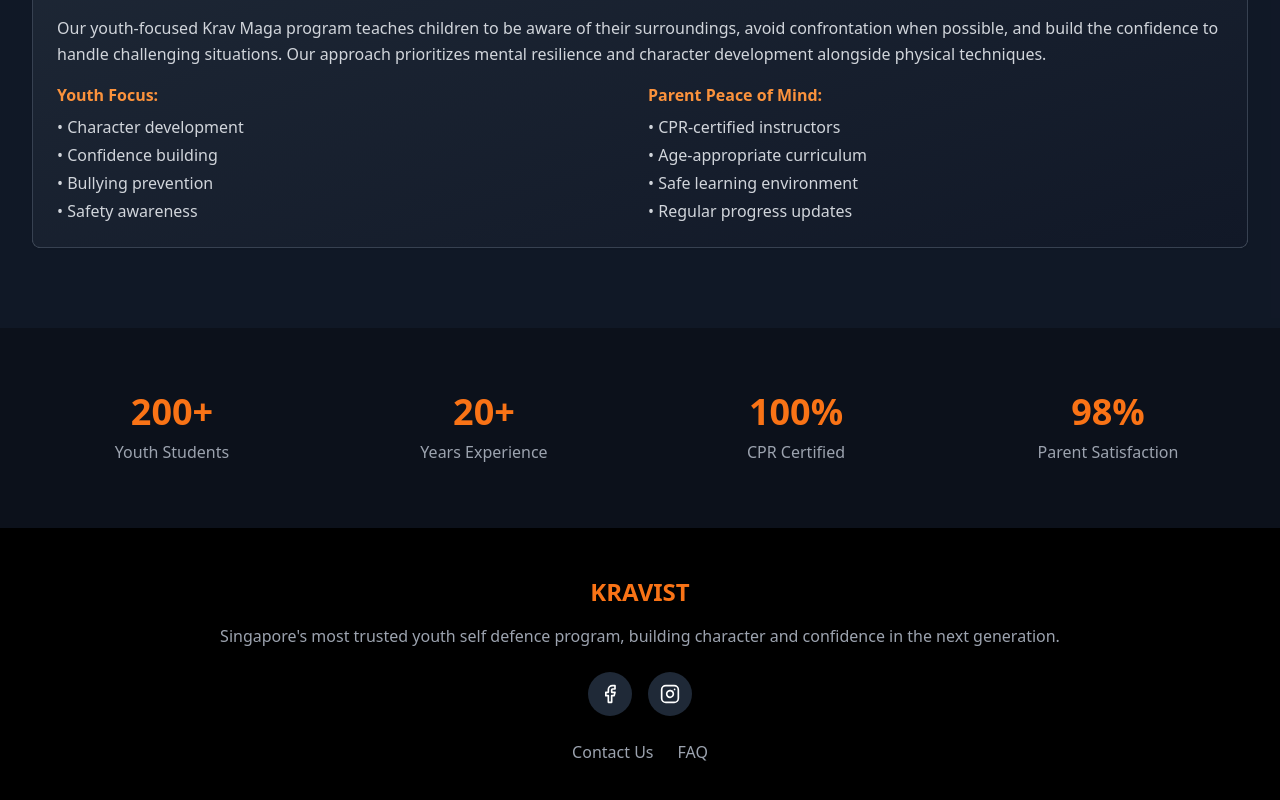
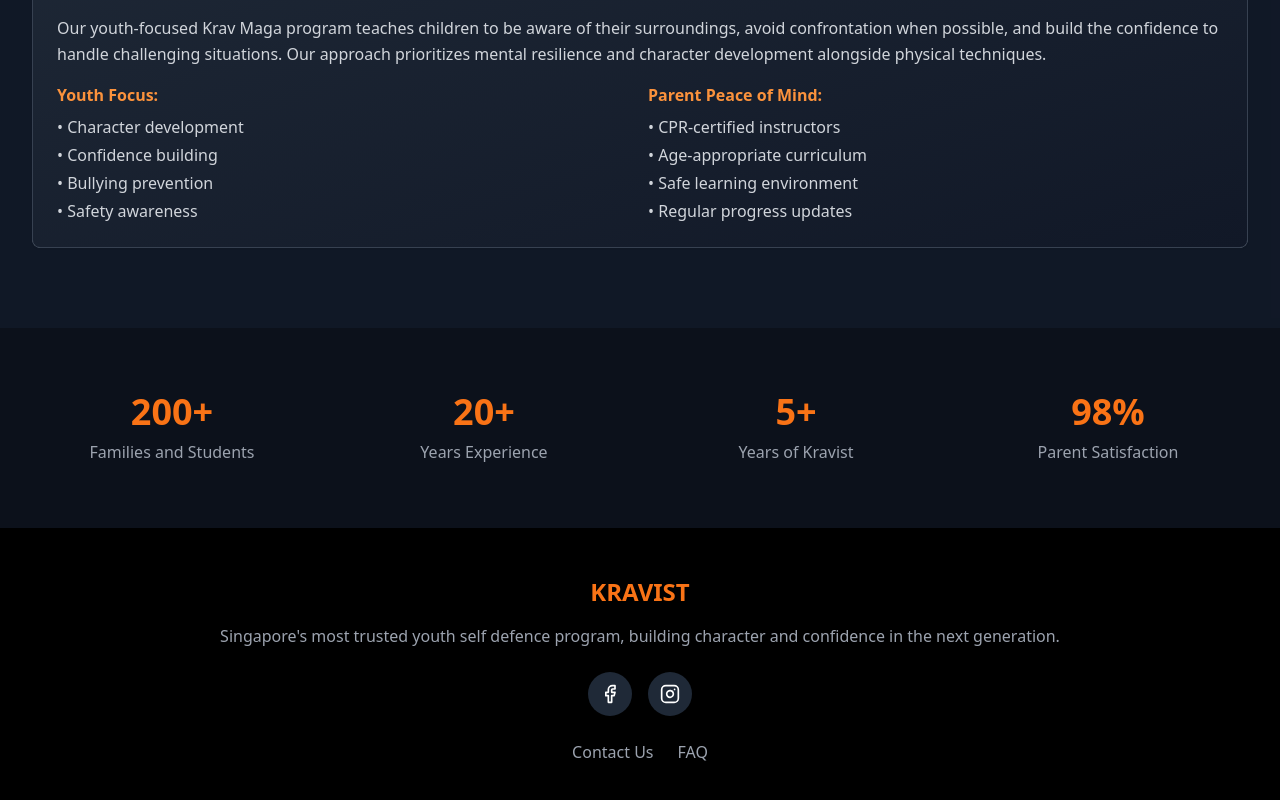
Before and after one commit to ecent/kravist-website-main, a React (Vite) app: page / in a window 1280 px wide. Shown: the part 7557-8357 px from the top of the page. Built offline with nearby package versions, Linux system fonts and the light colour scheme.

Commit message:
Update stats at bottom

```diff
--- a/src/pages/Index.tsx
+++ b/src/pages/Index.tsx
@@ -778,15 +778,15 @@ const Index = () => {
           <div className="grid grid-cols-2 md:grid-cols-4 gap-8 text-center">
             <div>
               <div className="text-4xl font-bold text-orange-500 mb-2">200+</div>
-              <div className="text-gray-400">Youth Students</div>
+              <div className="text-gray-400">Families and Students</div>
             </div>
             <div>
               <div className="text-4xl font-bold text-orange-500 mb-2">20+</div>
               <div className="text-gray-400">Years Experience</div>
             </div>
             <div>
-              <div className="text-4xl font-bold text-orange-500 mb-2">100%</div>
-              <div className="text-gray-400">CPR Certified</div>
+              <div className="text-4xl font-bold text-orange-500 mb-2">5+</div>
+              <div className="text-gray-400">Years of Kravist</div>
             </div>
             <div>
               <div className="text-4xl font-bold text-orange-500 mb-2">98%</div>
```
